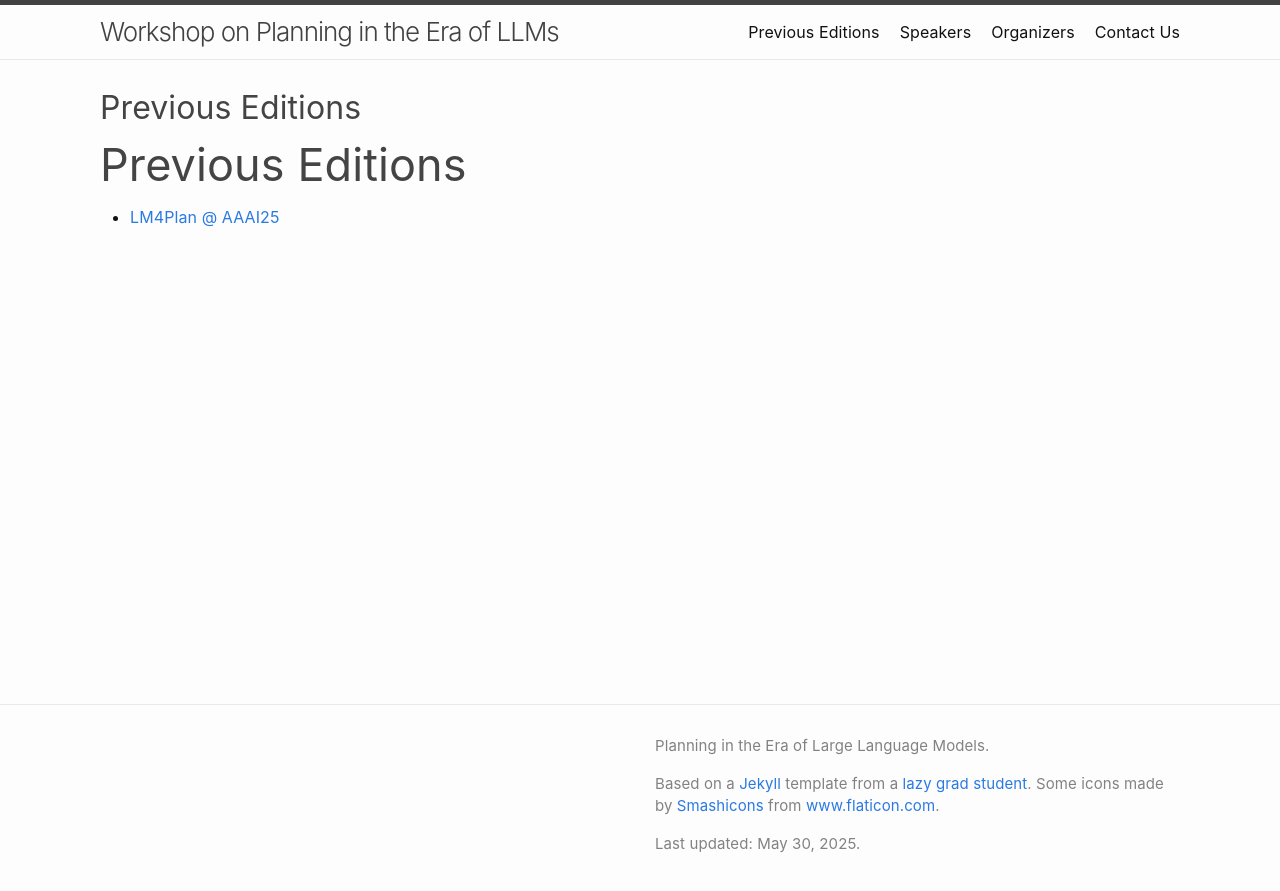
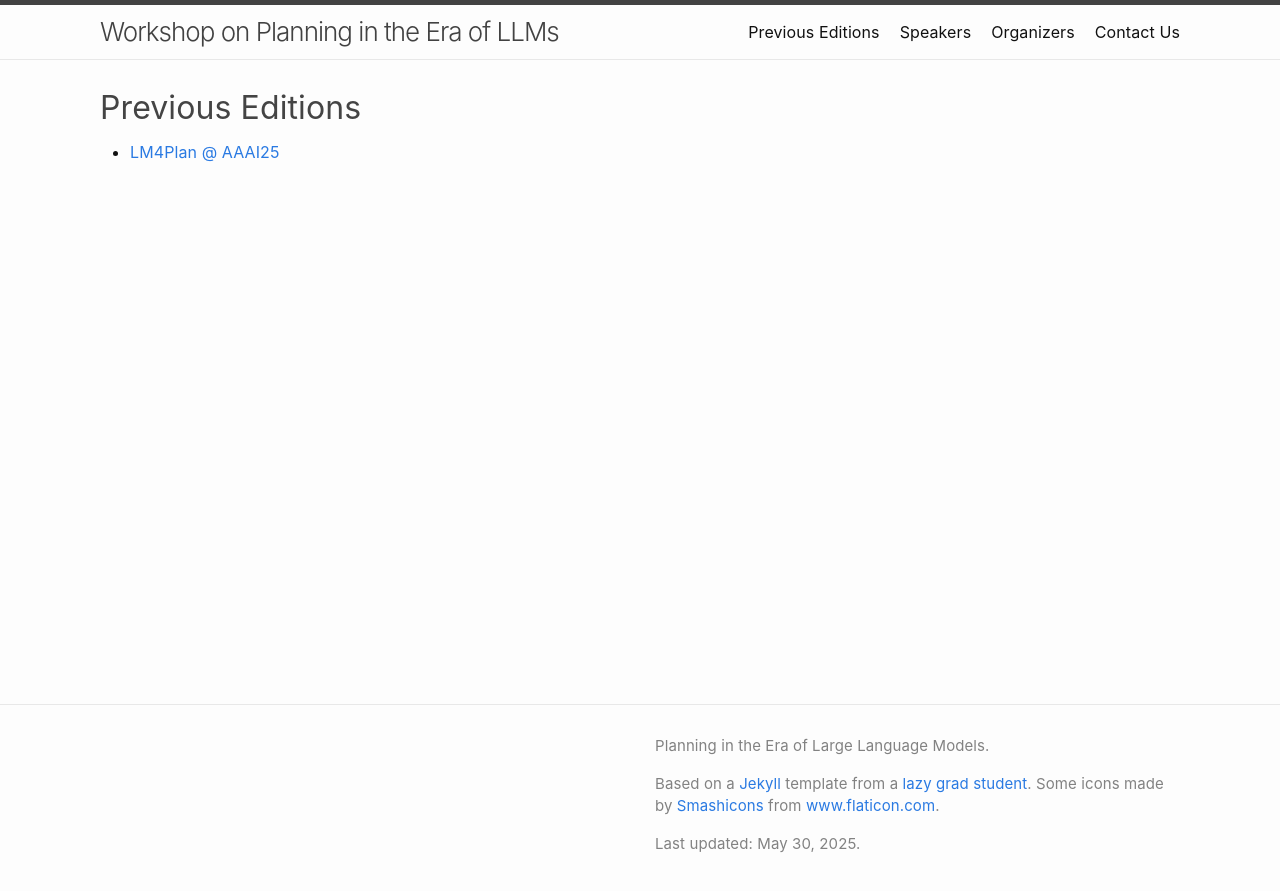
Before and after one commit to llmforplanning/llmforplanning.github.io, a Jekyll site: the page built from previous.md, in a window 1280 px wide. Shown: the top 891 px of the page. Built offline with Jekyll 4.4.1, drawn with Linux system fonts in a browser that asks for light colours.

Commit message:
Update previous.md

```diff
--- a/previous.md
+++ b/previous.md
@@ -6,5 +6,4 @@ permalink: /previous/
 title: Previous Editions
 layout: home
 ---
-## Previous Editions
 * [LM4Plan @ AAAI25](https://llmforplanning.github.io/AAAI25/)
```
